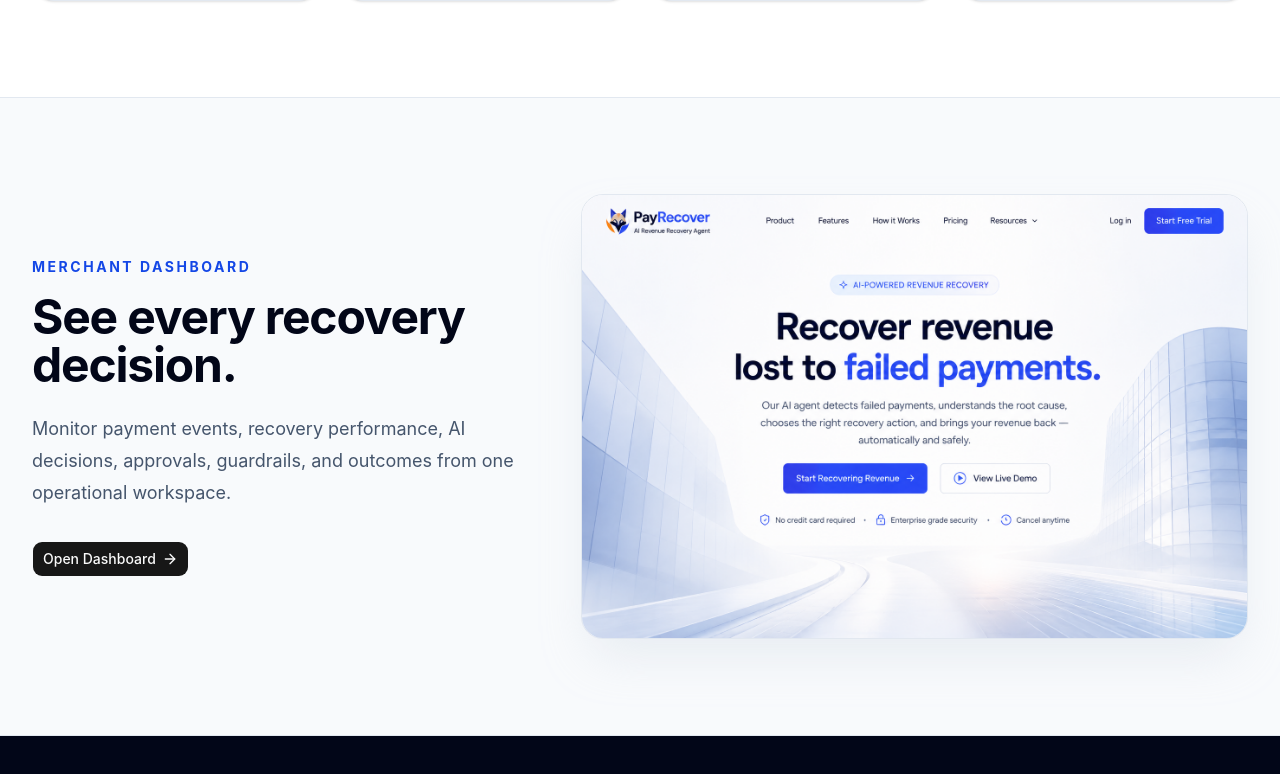
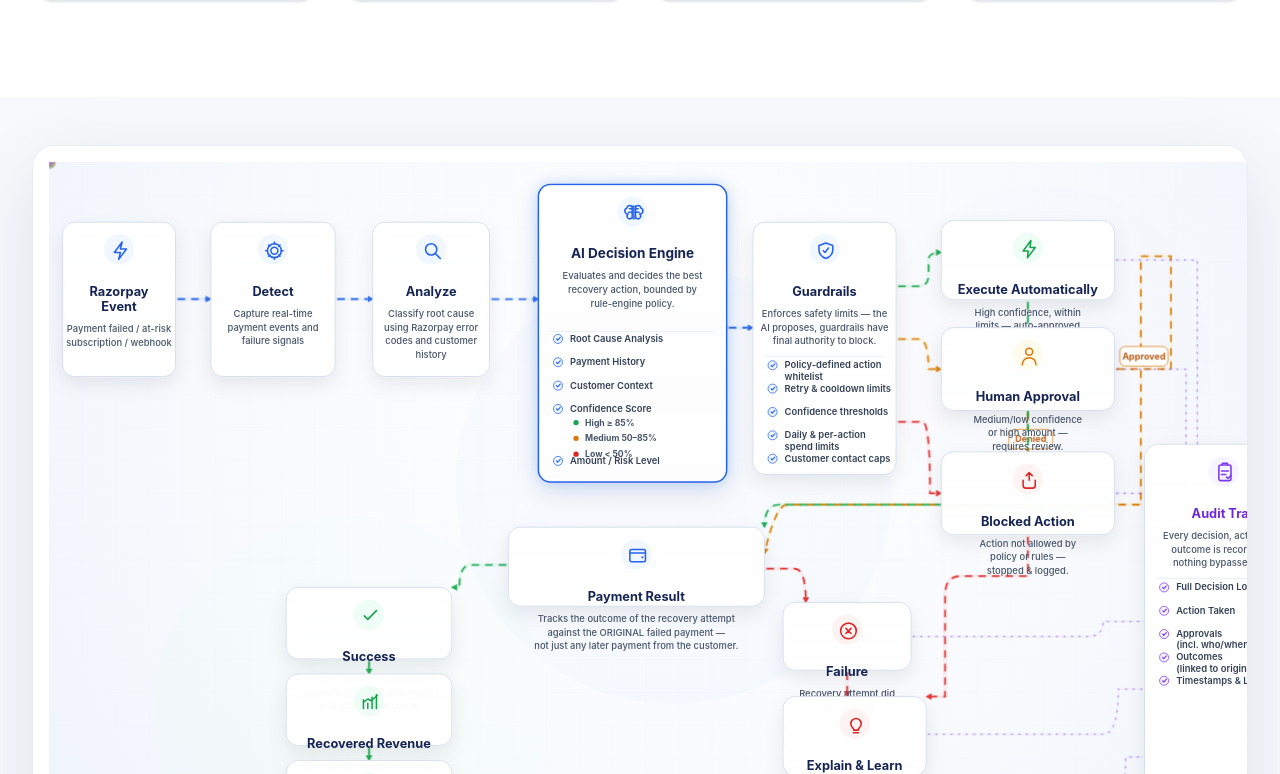
Before and after one commit to Kaushalendra-Marcus/reviveo, a Next.js app in the folder frontend/: page / in a window 1280 px wide. Shown: the part 2106-2880 px from the top of the page. Built offline with nearby package versions, Linux system fonts and the light colour scheme.

Commit message:
flowdiagram server import bug fixed

```diff
--- a/frontend/app/page.tsx
+++ b/frontend/app/page.tsx
@@ -13,6 +13,7 @@ import {
 } from "lucide-react";
 
 import { Button } from "@/components/ui/button";
+import RecoveryPipelineDiagram from "@/components/RecoveryPipelineDiagram";
 
 const workflow = [
   { label: "Payment Event", icon: ReceiptText },
@@ -353,6 +354,9 @@ export default function Home() {
         </div>
       </section>
 
+      <section>
+        <RecoveryPipelineDiagram/>
+      </section>
       {/* DASHBOARD */}
       <section
         id="dashboard"
--- a/frontend/components/RecoveryPipelineDiagram.tsx
+++ b/frontend/components/RecoveryPipelineDiagram.tsx
@@ -1,3 +1,5 @@
+"use client";
+
 import React, { useMemo, useState } from "react";
 import { motion } from "framer-motion";
 
--- a/frontend/hooks/api.ts
+++ b/frontend/hooks/api.ts
@@ -1,7 +1,4 @@
-import {
-  ACTIVE_EVENT_STATUSES,
-  type EventStatus,
-} from "@/lib/config";
+import { ACTIVE_EVENT_STATUSES } from "@/lib/config";
 import type {
   BatchRunResult,
   Cause,
@@ -10,6 +7,7 @@ import type {
   EventDetail,
   EventsQuery,
   AuditTrailResponse,
+  EventStatus,
   GuardrailConfig,
   GuardrailConfigUpdate,
   HealthResponse,
--- a/frontend/package.json
+++ b/frontend/package.json
@@ -12,6 +12,7 @@
     "@tanstack/react-query": "^5.102.0",
     "class-variance-authority": "^0.7.1",
     "clsx": "^2.1.1",
+    "framer-motion": "^13.1.1",
     "lucide-react": "^1.33.0",
     "next": "16.3.2",
     "next-themes": "^0.4.6",
```
Also changed, not shown: 1 other file (tests, documents, lock files or other folders).
